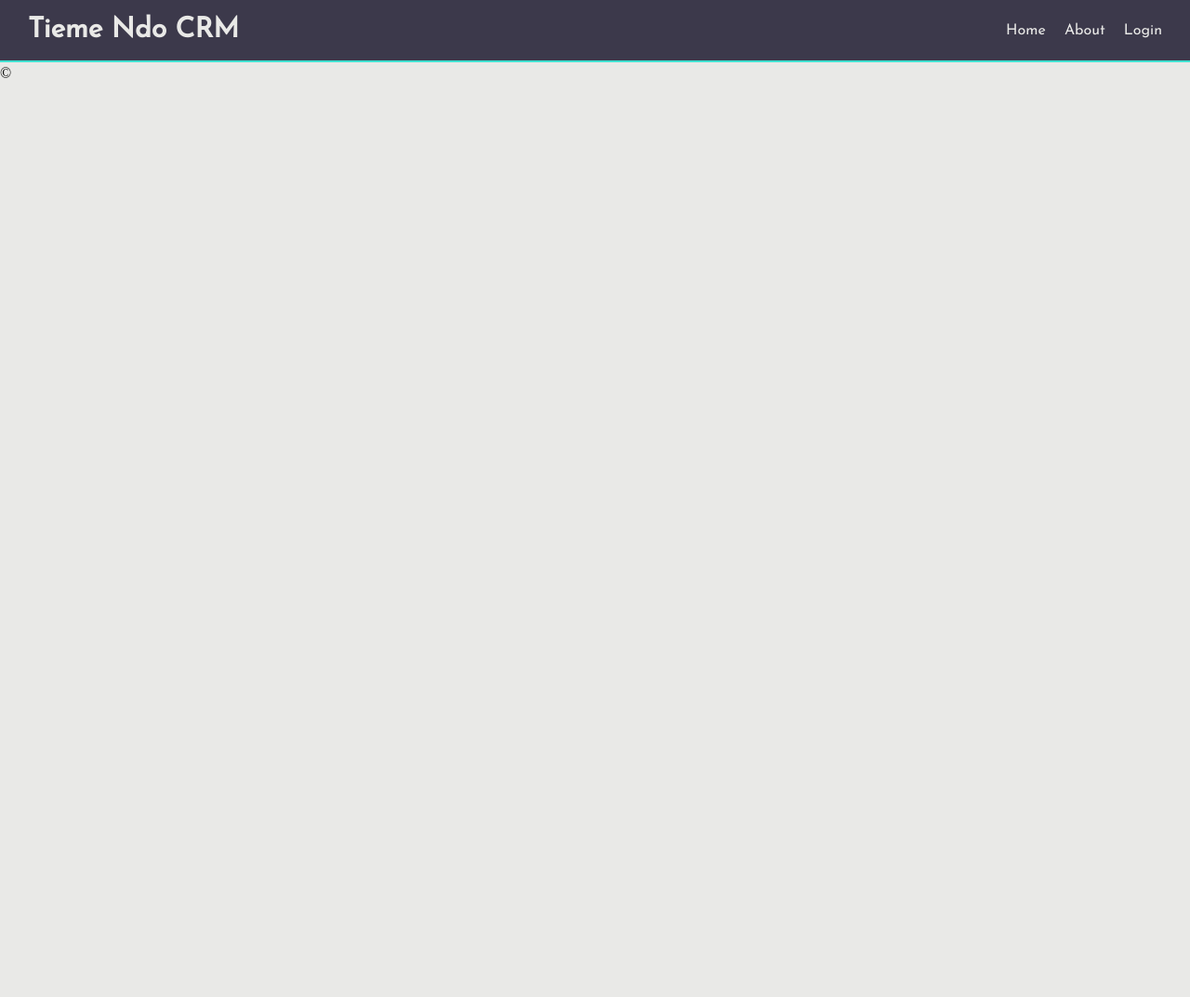
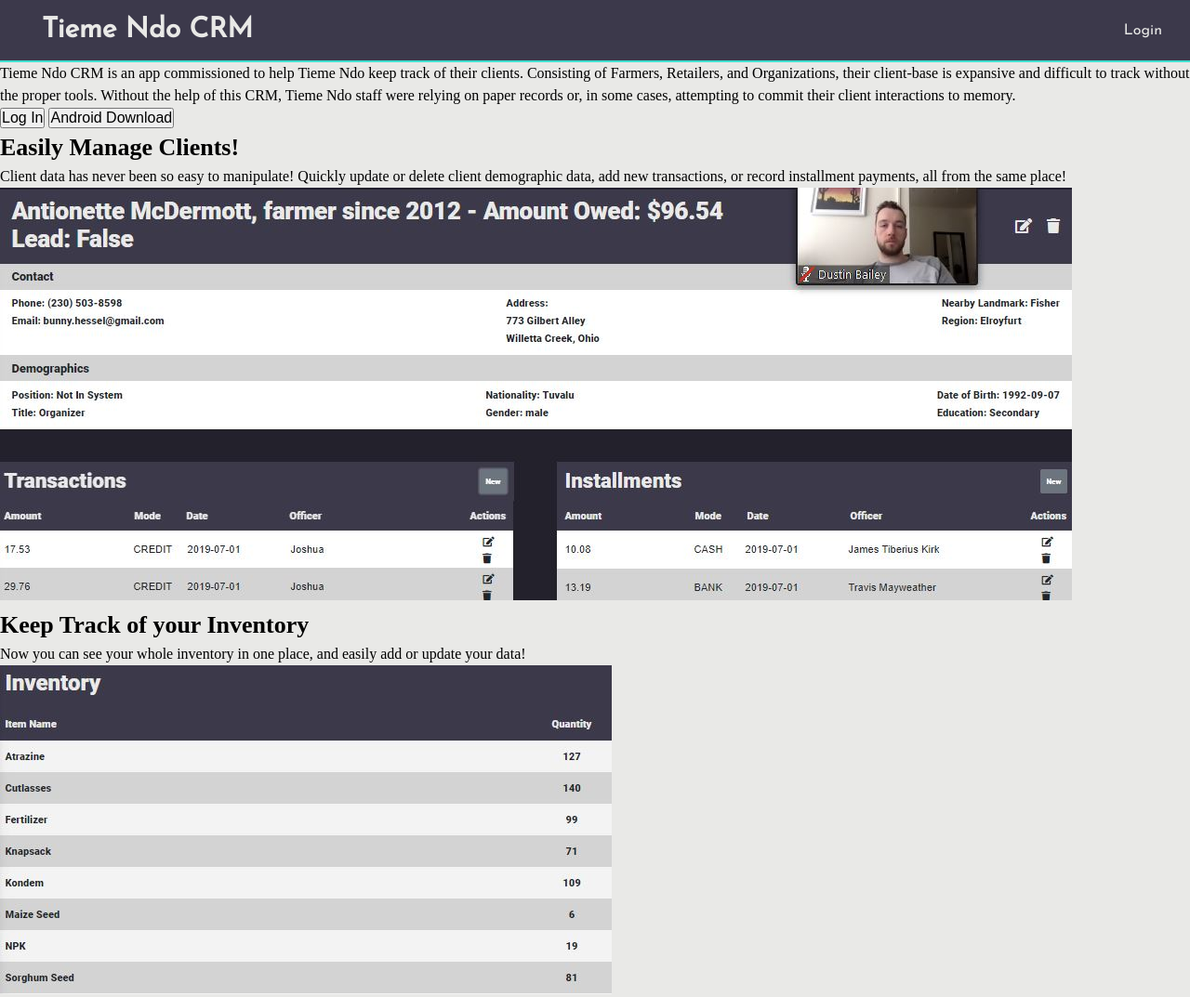
Before and after one commit to labs13-agriculture/Marketing-Page, a plain HTML site: page index.html in a window 1280 px wide. Shown: the top 1073 px of the page at 93% size. Before the commit the page ends 800 px from the top, so only its background shows below. Drawn offline with nearby package versions, Linux system fonts and the light colour scheme.

Commit message:
added some content and footer styles

```diff
--- a/LESS/index.less
+++ b/LESS/index.less
@@ -1,6 +1,8 @@
 @import "./mixins.less";
 @import "./global.less";
 @import "../components/header/header.less";
+@import "../components/main/main.less";
+@import "../components//footer/footer.less";
 
 body {
   background: @light;
--- a/components/footer/footer.less
+++ b/components/footer/footer.less
@@ -1,7 +1,15 @@
 footer {
-    background: @lvl-mid-main;
-    color: @lvl-light;
-    height: 80px;
+  display: flex;
+  align-items: center;
+  justify-content: space-between;
+  background: @light-dark;
+  color: @light;
+  border-top: 2px solid @accent-blue;
+  width: 100%;
+  min-height: 60px;
+  font-family: @thinfont;
+  font-weight: 300;
 
-    .center();
+  padding: 10px 30px;
+
 }
--- /dev/null
+++ b/components/main/main.less
@@ -0,0 +1,3 @@
+.index{
+
+}
--- a/index.html
+++ b/index.html
@@ -1,7 +1,7 @@
 <!DOCTYPE html>
 <html>
   <head>
-    <title>Name</title>
+    <title>Home</title>
     <meta charset="utf-8" />
     <meta name="viewport" content="width=device-width, initial-scale=1.0" />
     <link
@@ -14,16 +14,49 @@
   <body>
     <!-- <script defer="defer" src="./components/cta/cta.js"></script> -->
     <header class="index header">
-      <h1>Tieme Ndo CRM</h1>
+      <a href="https://tiemendocrm.netlify.com/"><h1>Tieme Ndo CRM</h1></a>
       <nav>
-        <a href="#">Home</a>
-        <a href="#">About</a>
-        <a href="#">Login</a>
+        <a href="https://tiemendocrm.netlify.com/">Login</a>
       </nav>
     </header>
-    <main class="index"></main>
+    <main class="index">
+      <section class="top-section">
+          <div class="cta">
+              <p>Tieme Ndo CRM is an app commissioned to help Tieme Ndo keep track of their clients. Consisting of Farmers, Retailers, and Organizations, their client-base is expansive and difficult to track without the proper tools. Without the help of this CRM, Tieme Ndo staff were relying on paper records or, in some cases, attempting to commit their client interactions to memory.</p>
+              <button>Log In</button>
+              <button>Android Download</button>
+          </div>
+      </section>
+      <section class="mid-section">
+        <div class="featureDiv">
+          <h2>Easily Manage Clients!</h2>
+          <div class="featureDetails">
+            <p>Client data has never been so easy to manipulate! Quickly update or delete client demographic data, add new transactions, or record installment payments, all from the same place!</p>
+            <img alt="Client View Image" src="./images/clientview.jpg">
+          </div>
+        </div>
+        <div class="featureDiv">
+          <h2>Keep Track of your Inventory</h2>
+          <div class="featureDetails">
+            <p>Now you can see your whole inventory in one place, and easily add or update your data! </p>
+            <img alt="Inventory Image" src="./images/inventory.jpg">
+          </div>
+        </div>
+        <div class="featureDiv">
+          <h2>Find a client!</h2>
+          <div class="featureDetails">
+            <p>Quickly view all clients with the click of a button, or enter some information into the search fields to narrow down the results.</p>
+            <img alt="Search Image" src="./images/search.jpg">
+        </div>
+      </section>
+      <section class="lower-section">
+          <div class="about">
+
+          </div>
+      </section>
+    </main>
     <footer>
-      <small>&copy;</small>
+        <small>&copy;</small>
     </footer>
   </body>
 </html>
```
Also changed, not shown: css/index.css, images/clientview.jpg (added), images/inventory.jpg (added), images/search.jpg (added).
